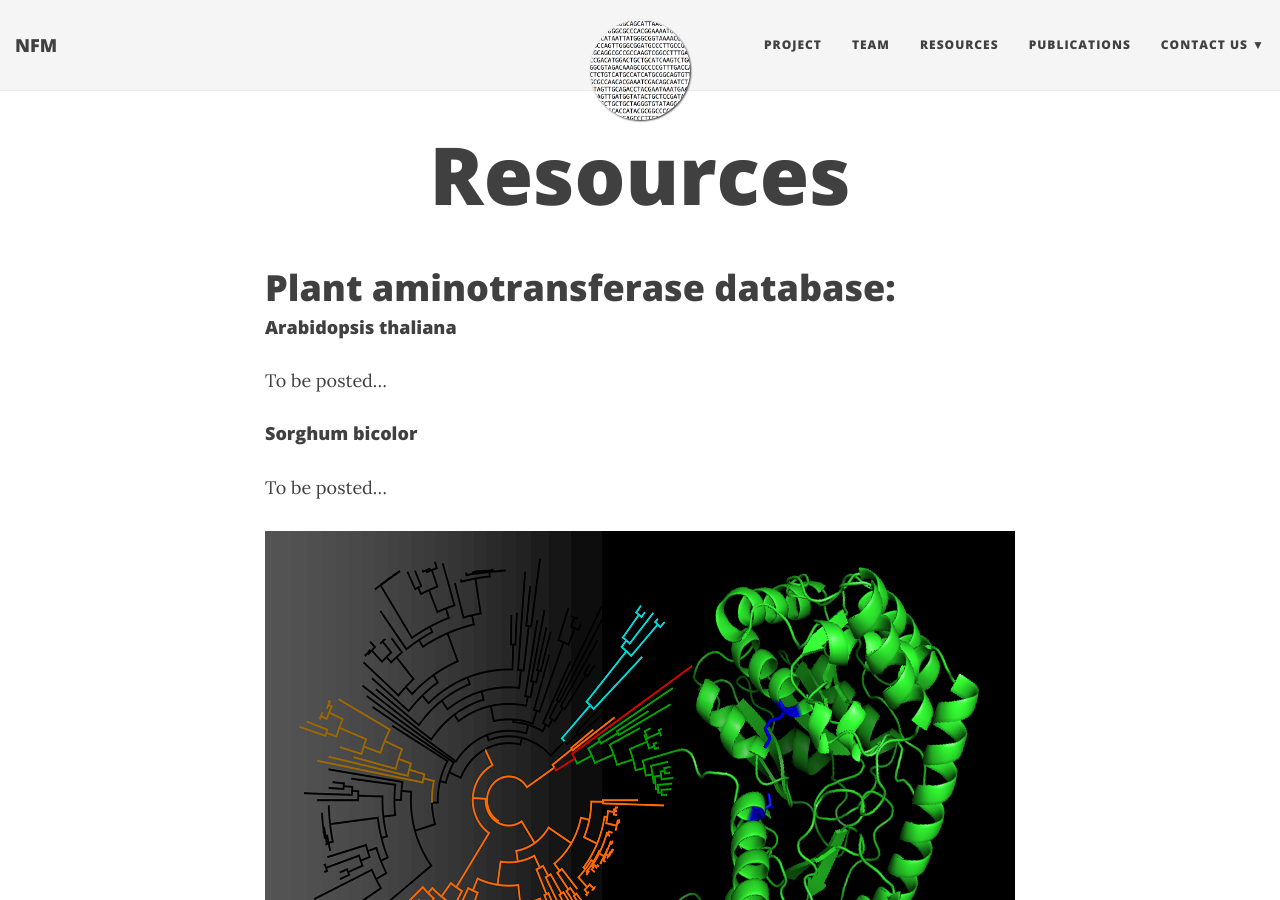
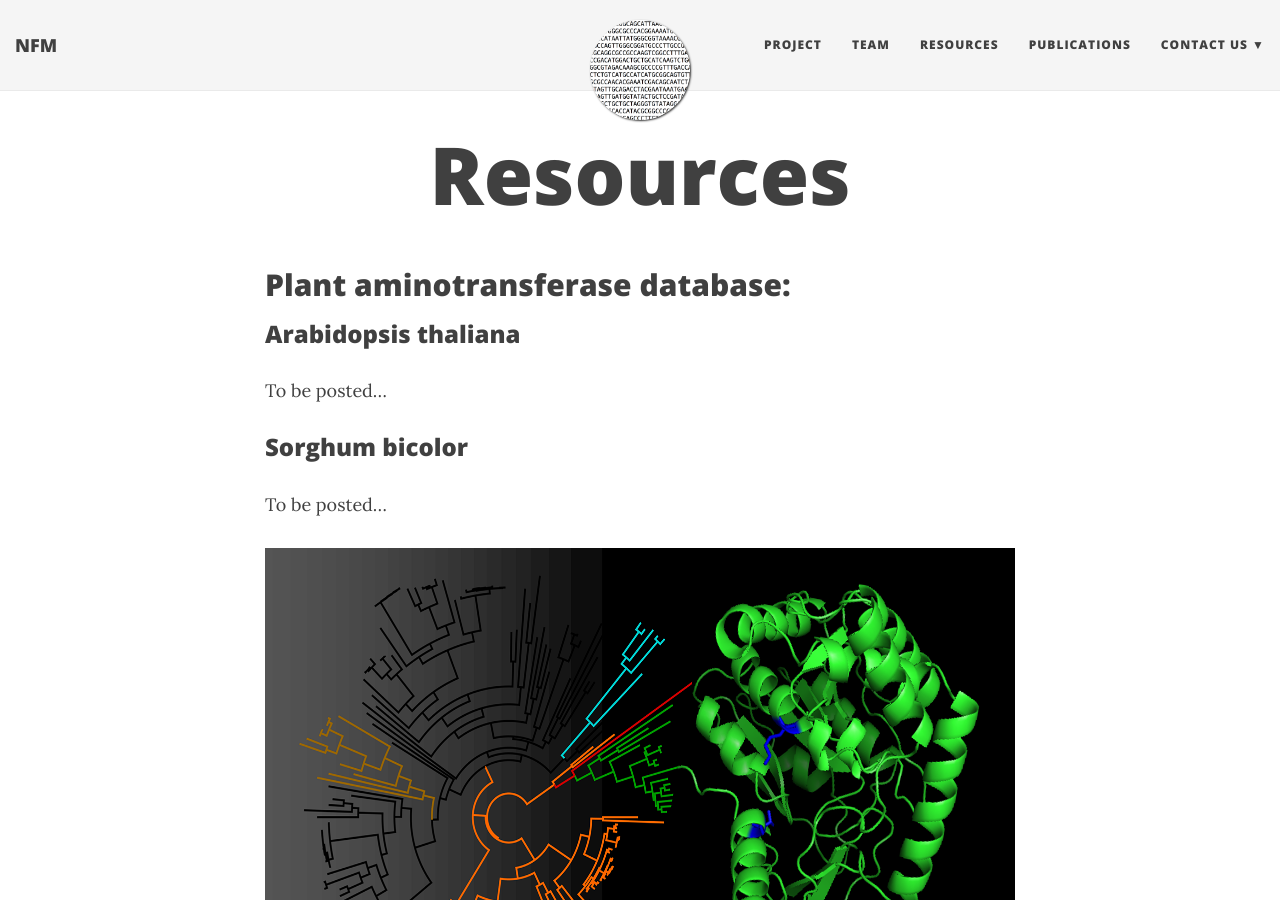
Before and after one commit to NfluxMap/NfluxMap.github.io, a Jekyll site: the page built from resources.md, in a window 1280 px wide and 900 px high. Built offline with Jekyll 4.4.1, drawn with Linux system fonts in a browser that asks for light colours; nearby versions of some CDN libraries; a style sheet for code colours, icons or effects is not loaded.

```diff
--- a/resources.md
+++ b/resources.md
@@ -7,12 +7,12 @@ category: Jekyll
 
 
 
-# Plant aminotransferase database:
+## Plant aminotransferase database:
 
-#### Arabidopsis thaliana
+### Arabidopsis thaliana
 To be posted...
 
-#### Sorghum bicolor
+### Sorghum bicolor
 To be posted...
 
 
@@ -23,5 +23,5 @@ To be posted...
 
 
 
-# Github codes
+## Github codes
 Developed codes will be poosted at our [Github](https://github.com/NfluxMap).
```
